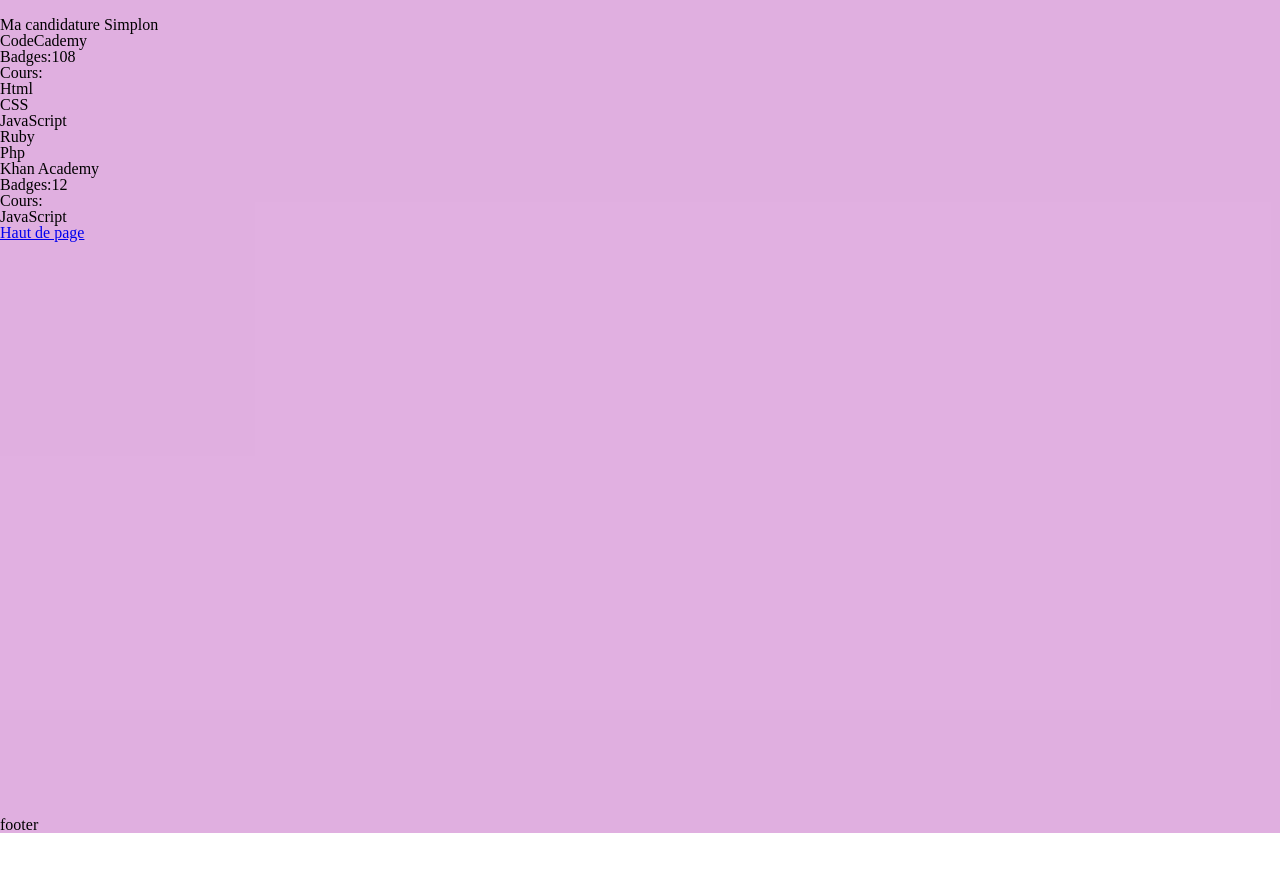
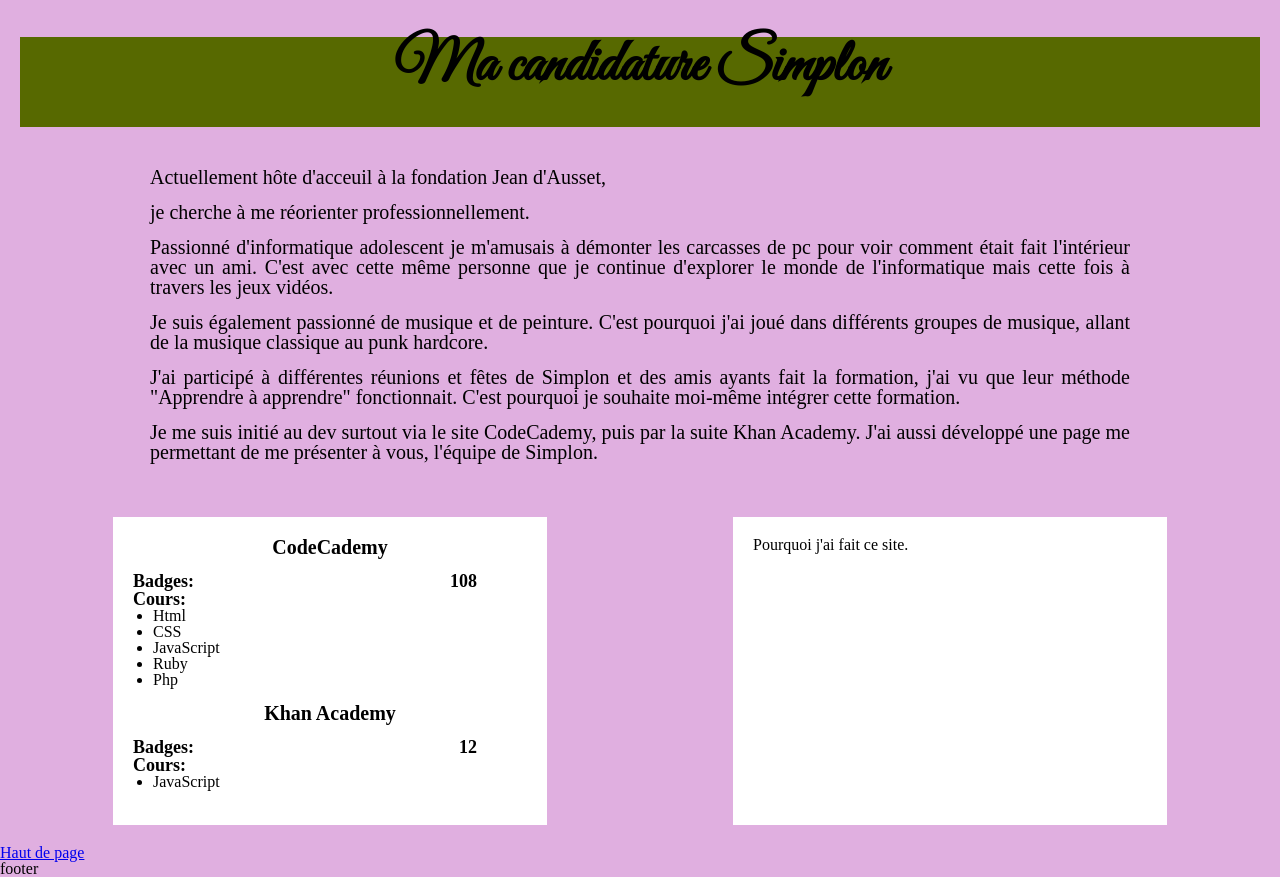
Before and after one commit to CamilleGovehovitch/portfolio, a plain HTML site: page index.html in a window 1280 px wide. Shown: the part 4371-5248 px from the top of the page. Before the commit the page ends 5204 px from the top, so only its background shows below. Drawn offline with Linux system fonts and the light colour scheme.

Commit message:
Css centres interet

```diff
--- a/assets/styles/style.css
+++ b/assets/styles/style.css
@@ -368,6 +368,63 @@ padding: 20px;
   flex-direction: column;
   min-height: 100vh;
 }
+.demarches-header{
+  background-color: rgb(87, 105, 0);
+  margin: 20px;
+}
+.demarches-header h2{
+  text-align: center;
+  font-size: 60px;
+  font-family: 'Great Vibes', cursive;
+  font-weight: bold;
+  margin: 0px 0px 30px 0px;
+}
+.demarches-text{
+  padding: 20px 150px;
+}
+.demarches-text p{
+  margin-bottom: 15px;
+  font-size: 20px;
+  text-align: justify;
+}
+.achievements-container{
+  display: flex;
+  flex-direction: row;
+  justify-content: space-around;
+  padding: 20px;
+}
+.achievements-items{
+  width: 35%;
+  background-color: white;
+  padding: 20px;
+  box-sizing: border-box;
+}
+.achievements-items.achievements{
+
+}
+.achievements-items.achievements .achievements-list .list-item h3{
+  font-size:20px;
+  font-weight: bold;
+  margin-bottom: 15px;
+  text-align: center;
+}
+.achievements-items.achievements .achievements-list .list-item ul{
+  margin-bottom: 15px;
+  padding-left: 20px;
+}
+.achievements-items.achievements .achievements-list .list-item h4{
+  font-size:18px;
+  font-weight: bold;
+}
+.achievements-items.achievements .achievements-list .list-item h4 span{
+  float: right;
+  margin-right: 50px;
+}
+.achievements-items.achievements .achievements-list .list-item li{
+  margin-right: 50px;
+  list-style: disc;
+}
+
 .footer{
   background-color: rgba(181, 62, 181, 0.41);
 }
--- a/index.html
+++ b/index.html
@@ -321,16 +321,24 @@
   <h2>Ma candidature Simplon</h2>
   </div>
   <div class="demarches-text">
-    <p></p>
+    <p>Actuellement hôte d'acceuil à la fondation Jean d'Ausset,</p>
+    <p>je cherche à me réorienter professionnellement.</p>
+    <p>Passionné d'informatique adolescent je m'amusais à démonter les carcasses de pc pour voir comment était fait l'intérieur avec un ami.
+      C'est avec cette même personne que je continue d'explorer le monde de l'informatique mais cette fois à travers les jeux vidéos.</p>
+    <p>Je suis également passionné de musique et de peinture. C'est pourquoi j'ai joué dans différents groupes de musique, allant de la musique classique au punk hardcore.</p>
+    <p>J'ai participé à différentes réunions et fêtes de Simplon et des amis ayants fait la formation, j'ai vu que leur méthode "Apprendre à apprendre" fonctionnait.
+      C'est pourquoi je souhaite moi-même intégrer cette formation.</p>
+    <p>Je me suis initié au dev surtout via le site CodeCademy, puis par la suite Khan Academy. J'ai aussi développé une page me permettant de me présenter à vous, l'équipe de Simplon.</p>
   </div>
   <div class="achievements-container">
-    <div class="achievements-items achievment">
-      <ul class="achievments-list">
+    <div class="achievements-items achievements">
+      <ul class="achievements-list">
         <li class="list-item">
           <h3>CodeCademy</h3>
-          <p>Badges:108</p>
+          <h4>Badges:<span>108</span></h4>
+          <h4>Cours: </h4>
+
           <ul>
-            <h4>Cours: </h4>
             <li>Html</li>
             <li>CSS</li>
             <li>JavaScript</li>
@@ -340,16 +348,17 @@
         </li>
         <li class="list-item">
           <h3>Khan Academy</h3>
-          <p>Badges:12</p>
+          <h4>Badges:<span>12</span></h4>
+          <h4>Cours: </h4>
+
           <ul>
-            <h4>Cours: </h4>
             <li>JavaScript</li>
           </ul>
         </li>
       </ul>
     </div>
-    <div class="achievments-items site">
-
+    <div class="achievements-items site">
+      <p>Pourquoi j'ai fait ce site.</p>
     </div>
 </div>
 <p><a href="#navbar">Haut de page</a></p>
```
